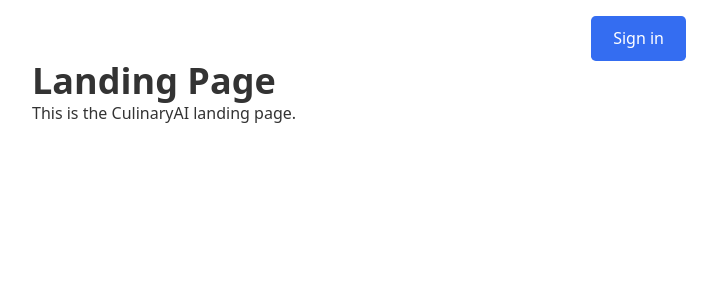
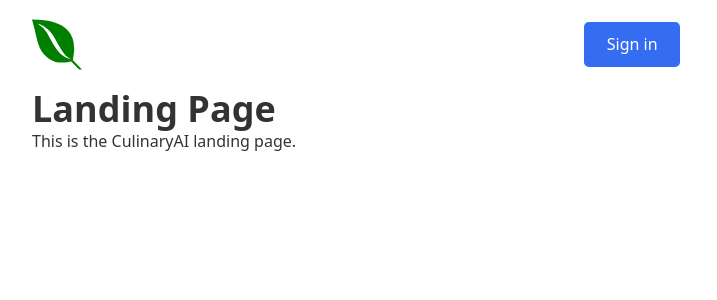
Before and after one commit to vjy02/culinary-ai-v2.0, a Next.js app: page / in a window 1280 px wide. Shown: the top 300 px of the page, without its empty margins (284-1001 px from the left). Built offline with nearby package versions, Linux system fonts and the light colour scheme; no server answers.

Commit message:
Added logo

```diff
--- a/components/header.module.css
+++ b/components/header.module.css
@@ -1,8 +1,10 @@
 /* Set min-height to avoid page reflow while session loading */
 
-.header{
+.loginHeader{
   display: flex;
-  flex-direction: column;
+  justify-content: space-between;
+  align-items: center;
+  margin: 1rem 0;
 }
 
 .avatar {
@@ -17,16 +19,12 @@
 
 .button,
 .buttonPrimary {
-  float: right;
-  margin-top: 1rem;
-  margin-right: -0.4rem;
   font-weight: 500;
   border-radius: 0.3rem;
   cursor: pointer;
   font-size: 1rem;
   line-height: 1.4rem;
   padding: 0.7rem 0.8rem;
-  position: relative;
   z-index: 10;
   background-color: transparent;
   color: #555;
--- a/components/header.tsx
+++ b/components/header.tsx
@@ -3,6 +3,8 @@
 import styles from "./header.module.css"
 import { useRouter } from "next/router"
 import { useEffect, useState } from "react"
+import Image from 'next/image'
+import logoIcon from "../public/images/logo.svg"
 
 // The approach used in this component shows how to build a sign in and sign out
 // component that works on pages which support both client and server side
@@ -26,7 +28,16 @@
       <noscript>
         <style>{`.nojs-show { opacity: 1; top: 0; }`}</style>
       </noscript>
-      <div className={styles.header}>
+      <div className={styles.loginHeader}>
+
+        <Image
+            src={logoIcon}
+            height={50}
+            width={50}
+            alt="logo"
+        />
+
+
         <p
           className={`nojs-show ${
             !session && loading ? styles.loading : styles.loaded
@@ -61,7 +72,8 @@
             </>
           )}
         </p>
-        <nav>
+      </div>
+      <nav>
           {session?.user && (
           <ul className={styles.navItems}>
             <li className={styles.navItem}>
@@ -73,7 +85,6 @@
           </ul>
           )}
       </nav>
-      </div>
     </header>
   )
 }
```
Also changed, not shown: public/images/logo.svg (added).
